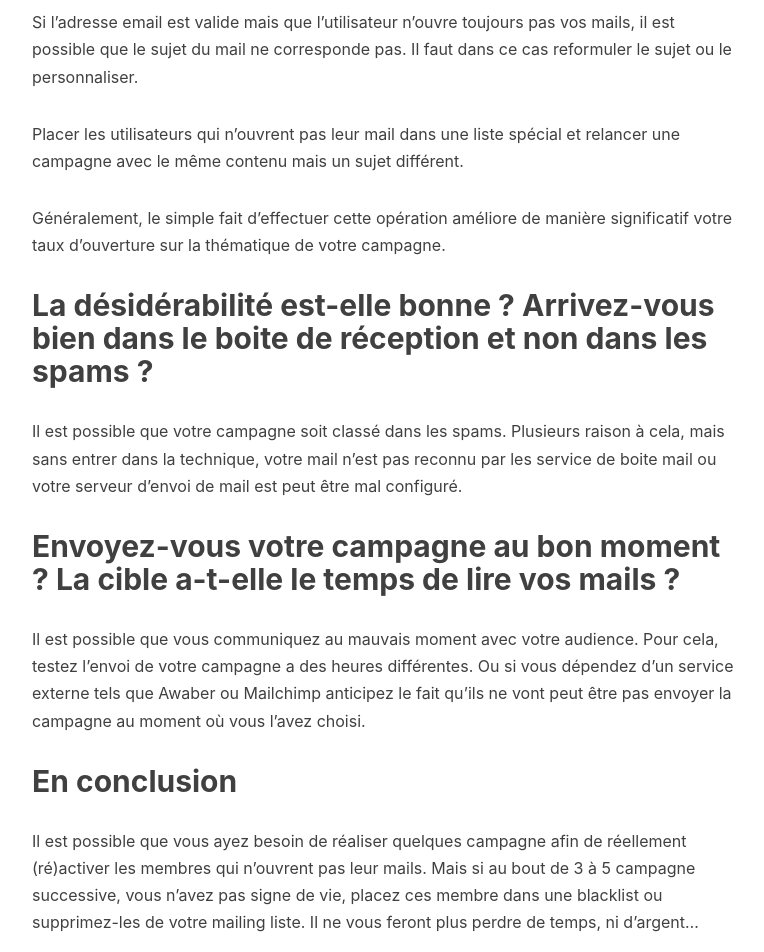
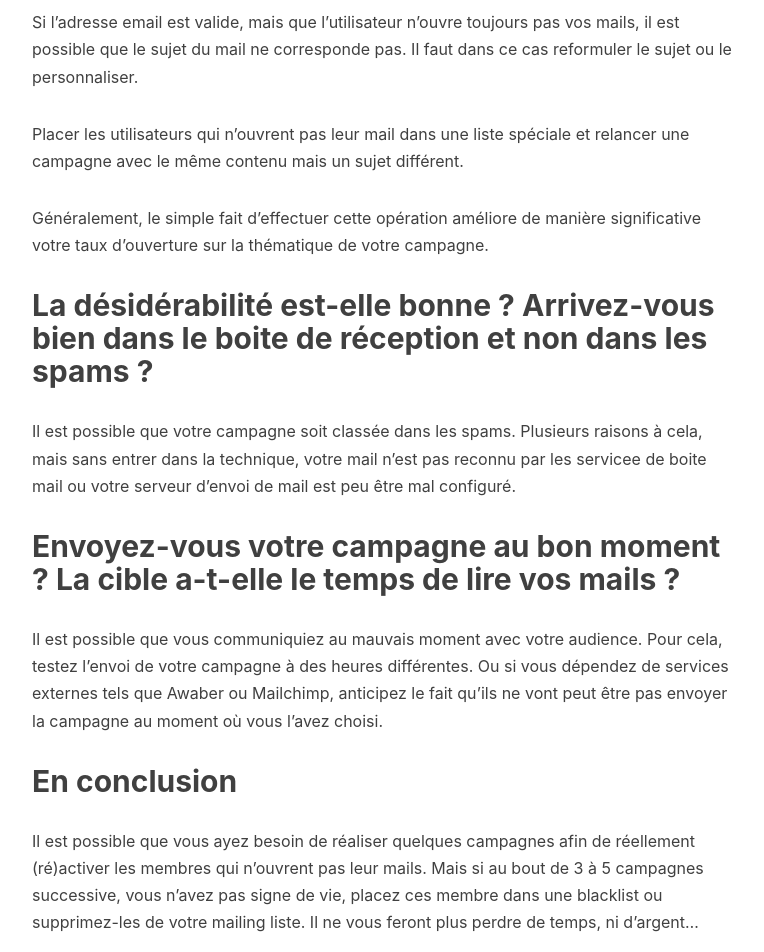
Before and after one commit to automatedb/website, a plain HTML site: page 6-Vous-perdez-20-de-votre-budget-en-mailing-voici-pourquoi/index.html in a window 1280 px wide. Shown: the part 1720-2672 px from the top of the page, without its empty margins (233-997 px from the left). Drawn offline with nearby package versions, Linux system fonts and the light colour scheme.

Commit message:
Site updated: 2017-06-09 16:33:23

```diff
--- a/6-Vous-perdez-20-de-votre-budget-en-mailing-voici-pourquoi/index.html
+++ b/6-Vous-perdez-20-de-votre-budget-en-mailing-voici-pourquoi/index.html
@@ -191,22 +191,22 @@
 <h1 id="introduction">Introduction</h1>
 <p>Suite à l’envoi d’une campagne, vient le moment d’<strong>analyser les résultats par le biais des statistiques</strong>.</p>
 <p>Une des statistiques la plus intrigante est le taux d’ouverture des mails. On peut se poser la question suivante qui est : <strong>Pourquoi la personne n’ouvre pas mon mail ?</strong></p>
-<p>Une statistiques ressort qui est qu’en moyenne <strong>20% des emails ne sont pas ouverts</strong>.</p>
+<p>Une statistique ressort qui est qu’en moyenne <strong>20% des emails ne sont pas ouverts</strong>.</p>
 <p>Il faut aussi comprendre que cela veut aussi dire que <strong>vous perdez 20% de votre budget en mailing</strong>.</p>
 <h1 id="méthodologie">Méthodologie</h1>
 <p>Plusieurs questions sont à se poser pour <strong>comprendre pourquoi les membres n’ouvrent pas leur mails</strong>.</p>
 <h2 id="ladresse-email-de-votre-membres-est-elle-valide-ou-identifiable">L’adresse email de votre membres est-elle valide ou identifiable ?</h2>
 <p>Il est possible que l’utilisateur ait involontairement saisie une mauvaise adresse email. Auquel cas, il vous faut identifier les bonnes des mauvaises adresses. Il existe de service qui permettent de valider les adresses emails, comme <a href="http://Leadee.io" target="_blank" rel="external">Leadee.io</a> par exemple.</p>
 <h2 id="lobjet-de-votre-campagne-est-il-pertinent-donne-t-il-envie-de-cliquer">L’objet de votre campagne est-il pertinent ? Donne t-il envie de cliquer ?</h2>
-<p>Si l’adresse email est valide mais que l’utilisateur n’ouvre toujours pas vos mails, il est possible que le sujet du mail ne corresponde pas. Il faut dans ce cas reformuler le sujet ou le personnaliser.</p>
-<p>Placer les utilisateurs qui n’ouvrent pas leur mail dans une liste spécial et relancer une campagne avec le même contenu mais un sujet différent.</p>
-<p>Généralement, le simple fait d’effectuer cette opération améliore de manière significatif votre taux d’ouverture sur la thématique de votre campagne.</p>
+<p>Si l’adresse email est valide, mais que l’utilisateur n’ouvre toujours pas vos mails, il est possible que le sujet du mail ne corresponde pas. Il faut dans ce cas reformuler le sujet ou le personnaliser.</p>
+<p>Placer les utilisateurs qui n’ouvrent pas leur mail dans une liste spéciale et relancer une campagne avec le même contenu mais un sujet différent.</p>
+<p>Généralement, le simple fait d’effectuer cette opération améliore de manière significative votre taux d’ouverture sur la thématique de votre campagne.</p>
 <h2 id="la-désidérabilité-est-elle-bonne-arrivez-vous-bien-dans-le-boite-de-réception-et-non-dans-les-spams">La désidérabilité est-elle bonne ? Arrivez-vous bien dans le boite de réception et non dans les spams ?</h2>
-<p>Il est possible que votre campagne soit classé dans les spams. Plusieurs raison à cela, mais sans entrer dans la technique, votre mail n’est pas reconnu par les service de boite mail ou votre serveur d’envoi de mail est peut être mal configuré.</p>
+<p>Il est possible que votre campagne soit classée dans les spams. Plusieurs raisons à cela, mais sans entrer dans la technique, votre mail n’est pas reconnu par les servicee de boite mail ou votre serveur d’envoi de mail est peu être mal configuré.</p>
 <h2 id="envoyez-vous-votre-campagne-au-bon-moment-la-cible-a-t-elle-le-temps-de-lire-vos-mails">Envoyez-vous votre campagne au bon moment ? La cible a-t-elle le temps de lire vos mails ?</h2>
-<p>Il est possible que vous communiquez au mauvais moment avec votre audience. Pour cela, testez l’envoi de votre campagne a des heures différentes. Ou si vous dépendez d’un service externe tels que Awaber ou Mailchimp anticipez le fait qu’ils ne vont peut être pas envoyer la campagne au moment où vous l’avez choisi.</p>
+<p>Il est possible que vous communiquiez au mauvais moment avec votre audience. Pour cela, testez l’envoi de votre campagne à des heures différentes. Ou si vous dépendez de services externes tels que Awaber ou Mailchimp, anticipez le fait qu’ils ne vont peut être pas envoyer la campagne au moment où vous l’avez choisi.</p>
 <h2 id="en-conclusion">En conclusion</h2>
-<p>Il est possible que vous ayez besoin de réaliser quelques campagne afin de réellement (ré)activer les membres qui n’ouvrent pas leur mails. Mais si au bout de 3 à 5 campagne successive, vous n’avez pas signe de vie, placez ces membre dans une blacklist ou supprimez-les de votre mailing liste. Il ne vous feront plus perdre de temps, ni d’argent…</p>
+<p>Il est possible que vous ayez besoin de réaliser quelques campagnes afin de réellement (ré)activer les membres qui n’ouvrent pas leur mails. Mais si au bout de 3 à 5 campagnes successive, vous n’avez pas signe de vie, placez ces membre dans une blacklist ou supprimez-les de votre mailing liste. Il ne vous feront plus perdre de temps, ni d’argent…</p>
 
 
 
--- a/post-sitemap.xml
+++ b/post-sitemap.xml
@@ -8,7 +8,7 @@
 
     <url>
         <loc>https://automatedb.github.io/6-Vous-perdez-20-de-votre-budget-en-mailing-voici-pourquoi/</loc>
-        <lastmod>2017-06-09T14:00:06.859Z</lastmod>
+        <lastmod>2017-06-09T14:33:11.967Z</lastmod>
         <changefreq>weekly</changefreq>
         <priority>0.6</priority>
 
--- a/sitemap.xml
+++ b/sitemap.xml
@@ -3,7 +3,7 @@
 
     <sitemap>
         <loc>https://automatedb.github.io/post-sitemap.xml</loc>
-        <lastmod>2017-06-09T14:00:06.859Z</lastmod>
+        <lastmod>2017-06-09T14:33:11.967Z</lastmod>
     </sitemap>
 
     <sitemap>
```
